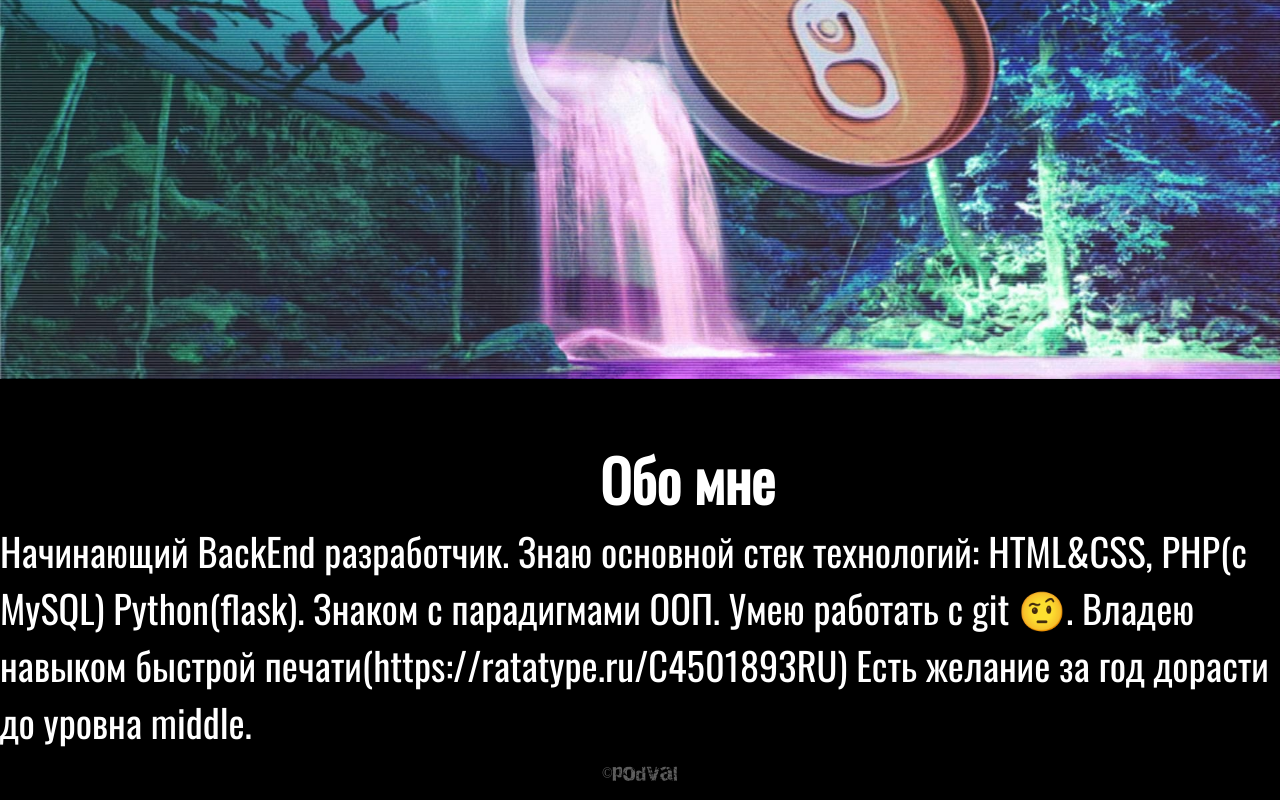
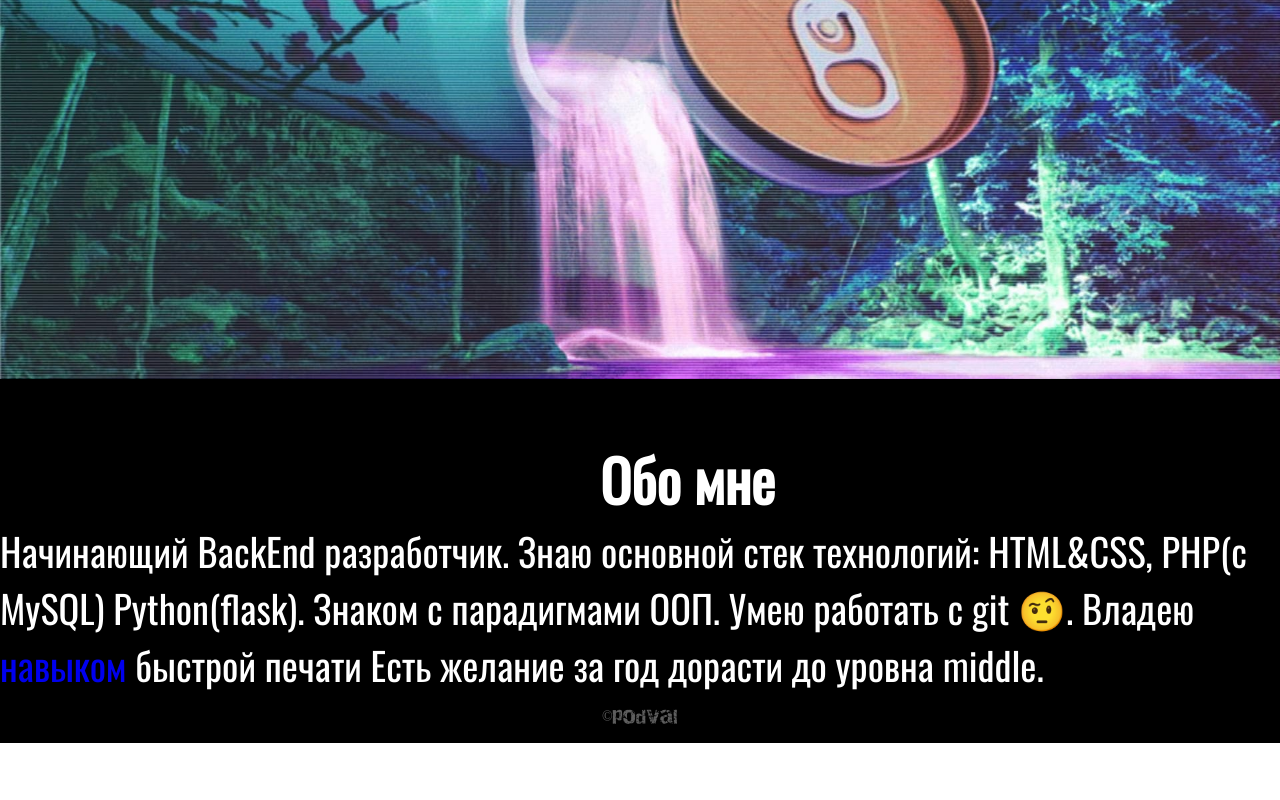
Before and after one commit to koksraster/Portfolio, a plain HTML site: page index.html in a window 1280 px wide. Shown: the part 321-1121 px from the top of the page. After the commit the page ends 1064 px from the top, so only its background shows below. Drawn offline with Linux system fonts and the light colour scheme.

Commit message:
Update index.html

```diff
--- a/index.html
+++ b/index.html
@@ -2,7 +2,6 @@
 <html lang="ru">
 
 <head>
-  <!--Кодировка-->
   <meta charset="UTF-8">
   <!--Адаптив-->
   <meta name="viewport" content="width=device-width, initial-scale=1.0">
@@ -12,9 +11,7 @@
   <!-- Стили -->
   <link rel="stylesheet" href="style/fonts.css">
 	<link rel="stylesheet" href="style/style.css">
-  <!-- Шрифты -->
 
-	<!-- Титл -->
 	<title>Koksraster</title>
   <meta name="theme-color" content="black">
 </head>
@@ -38,7 +35,7 @@
   <div class="me">
     <br>
     <h2>Обо мне</h2>
-    <p>Начинающий BackEnd разработчик. Знаю основной стек технологий: HTML&CSS, PHP(с MySQL) Python(flask). Знаком с парадигмами ООП. Умею работать с git 🤨. Владею навыком быстрой печати(https://ratatype.ru/C4501893RU) Есть желание за год дорасти до уровна middle.  </p>
+    <p>Начинающий BackEnd разработчик. Знаю основной стек технологий: HTML&CSS, PHP(с MySQL) Python(flask). Знаком с парадигмами ООП. Умею работать с git 🤨. Владею <a href="https://ratatype.ru/C4501893RU">навыком</a> быстрой печати Есть желание за год дорасти до уровна middle.  </p>
   </div>
   <footer>
     <div class="container">
```
